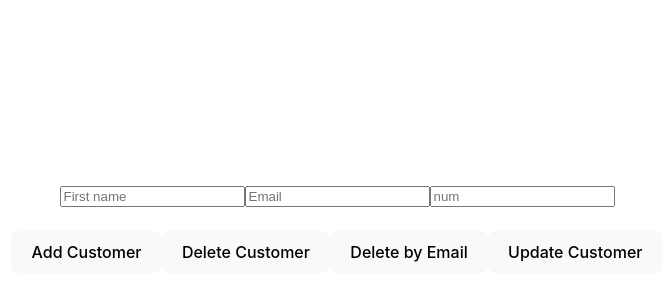
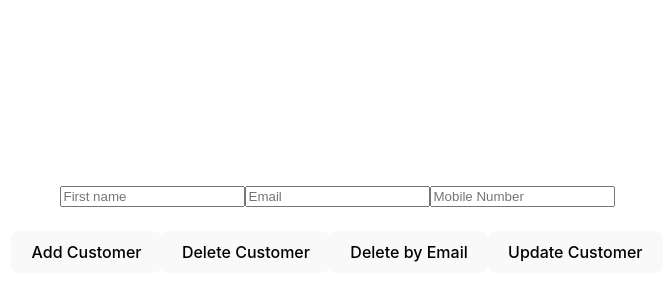
Before and after one commit to jayawickrma/React-With-Vite, a React (Vite) app: page / in a window 1280 px wide. Shown: the part 148-448 px from the top of the page, without its empty margins (303-974 px from the left). Built offline with nearby package versions, Linux system fonts and the light colour scheme.

Commit message:
update Customer in react done

```diff
--- a/src/App.tsx
+++ b/src/App.tsx
@@ -8,7 +8,7 @@ import {Customer} from "./Model/Customer.ts";
 function App() {
     const [name, setName] = useState("");
     const [email, setEmail] = useState("");
-    const [num, setNum] = useState("");
+    const [num, setPhone] = useState("");
 
     const [customers, setCustomers] = useState<Customer[]>([])
 
@@ -40,8 +40,8 @@ function App() {
                    onChange={(e: ChangeEvent<HTMLInputElement>) => setName(e.target.value)}/>
             <input name={'email'} type={"email"} placeholder={"Email"}
                    onChange={(e: ChangeEvent<HTMLInputElement>) => setEmail(e.target.value)}/>
-            <input name={'num'} type={"email"} placeholder={"num"}
-                   onChange={(e: ChangeEvent<HTMLInputElement>) => setNum(e.target.value)}/> <br/><br/>
+            <input name={'phone'} type={"tel"} placeholder={"Mobile Number"}
+                   onChange={(e: ChangeEvent<HTMLInputElement>) => setPhone(e.target.value)}/> <br/><br/>
             <button onClick={addCustomer}>Add Customer</button>
             <button onClick={deleteCustomer}>Delete Customer</button>
             <button onClick={deleteByEmail}>Delete by Email</button>
```
